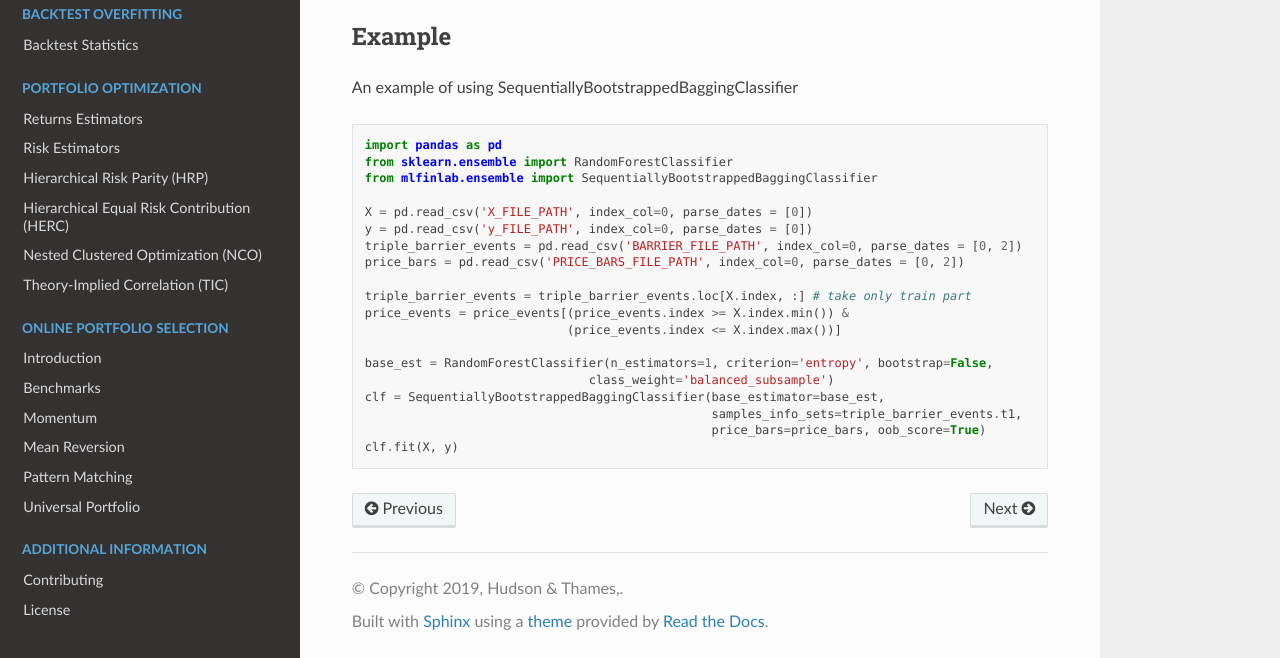
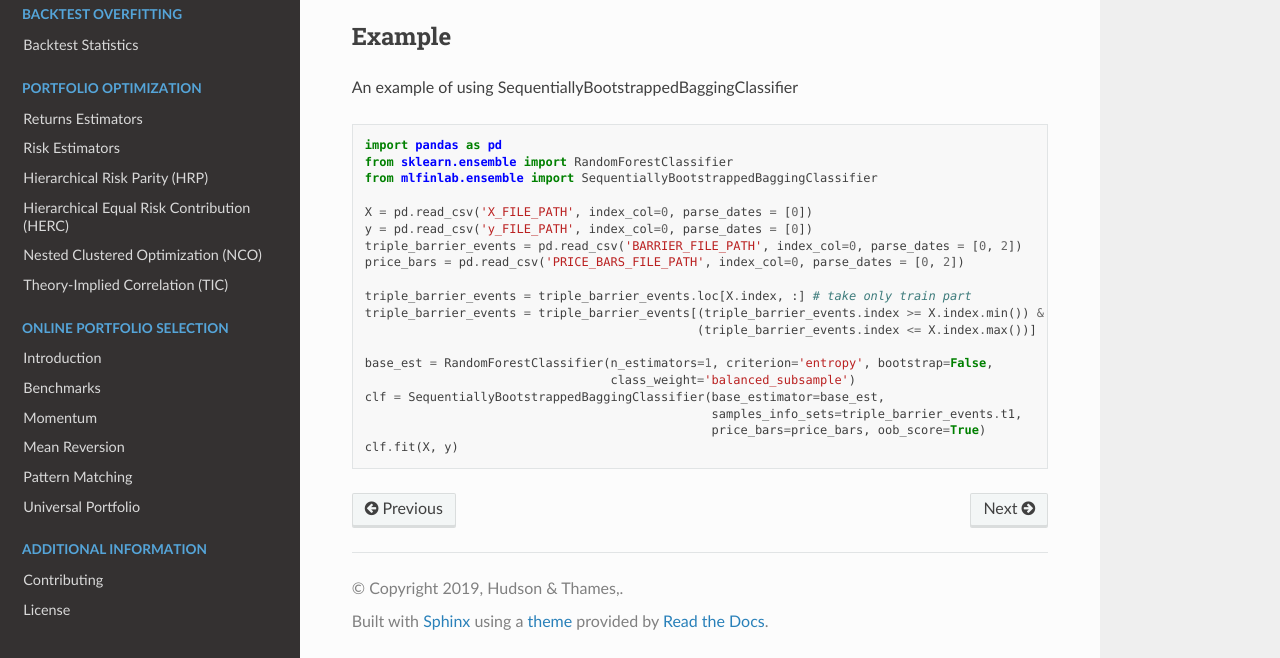
Before and after one commit to hudson-and-thames/mlfinlab, a Sphinx documentation site: the page built from docs/source/implementations/sb_bagging.rst, in a window 1280 px wide and 1231 px high, cut to the strip 573-1231 px from the top of the window. Built offline with Sphinx 7.4.7 and the Read the Docs theme 2.0.0, drawn with Linux system fonts in a browser that asks for light colours; pages that are not in the unit, such as notebooks, are missing from menus.

Commit message:
Fix #227

```diff
--- a/docs/source/implementations/sb_bagging.rst
+++ b/docs/source/implementations/sb_bagging.rst
@@ -35,11 +35,11 @@ An example of using SequentiallyBootstrappedBaggingClassifier
     price_bars = pd.read_csv('PRICE_BARS_FILE_PATH', index_col=0, parse_dates = [0, 2])
 
     triple_barrier_events = triple_barrier_events.loc[X.index, :] # take only train part
-    price_events = price_events[(price_events.index >= X.index.min()) &
-                                (price_events.index <= X.index.max())]
+    triple_barrier_events = triple_barrier_events[(triple_barrier_events.index >= X.index.min()) &
+                                                  (triple_barrier_events.index <= X.index.max())]
 
     base_est = RandomForestClassifier(n_estimators=1, criterion='entropy', bootstrap=False,
-                                   class_weight='balanced_subsample')
+                                      class_weight='balanced_subsample')
     clf = SequentiallyBootstrappedBaggingClassifier(base_estimator=base_est,
                                                     samples_info_sets=triple_barrier_events.t1,
                                                     price_bars=price_bars, oob_score=True)
```
